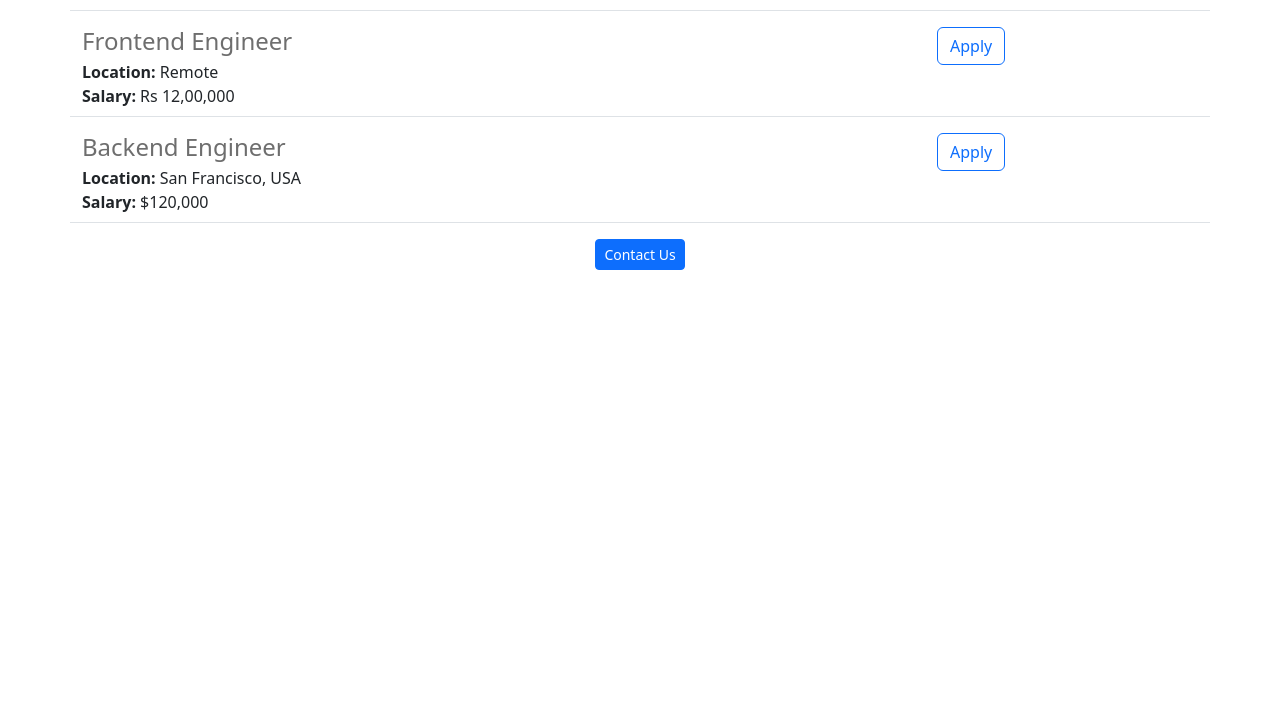
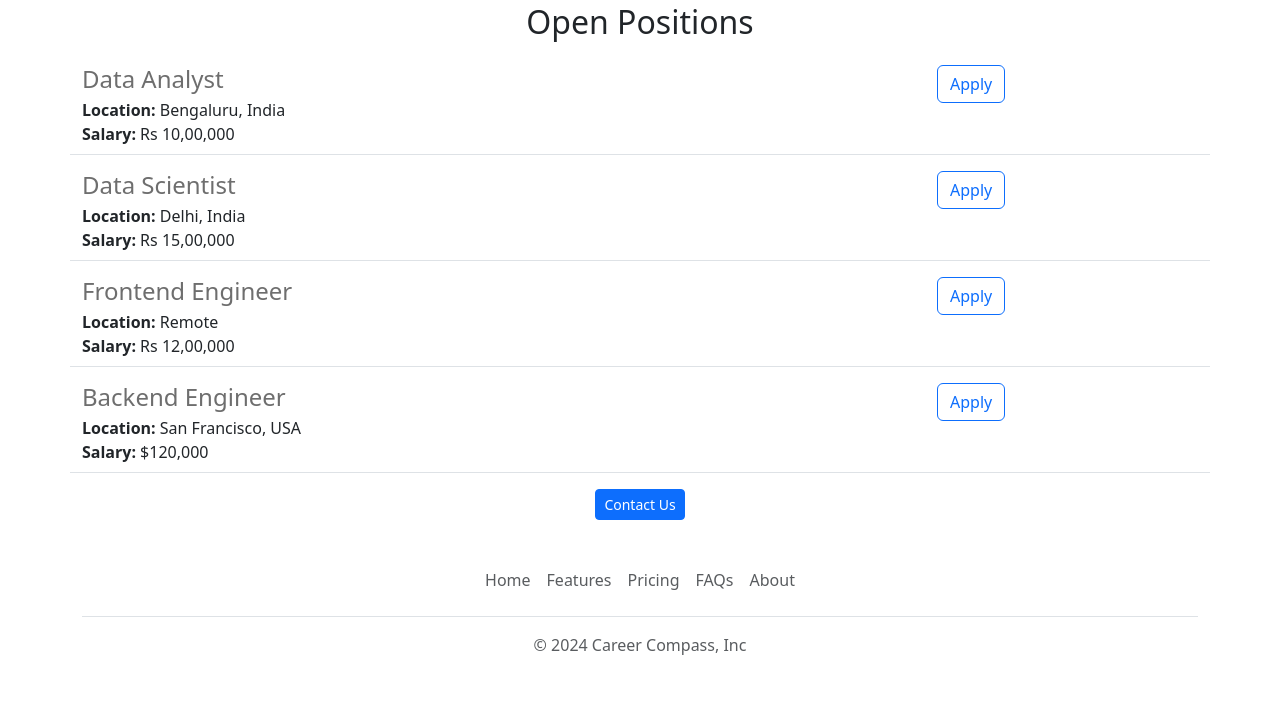
Before and after one commit to akhildalal10/careers-website, a Flask app: page / in a window 1280 px wide. Shown: the part 945-1658 px from the top of the page. Before the commit the page ends 1215 px from the top, so only its background shows below. Run offline with Flask 3, Linux system fonts and the light colour scheme.

Commit message:
added functional improvements

```diff
--- /dev/null
+++ b/templates/footer.html
@@ -0,0 +1,12 @@
+<div class="container">
+    <footer class="py-3 my-4">
+      <ul class="nav justify-content-center border-bottom pb-3 mb-3">
+        <li class="nav-item"><a href="#" class="nav-link px-2 text-body-secondary">Home</a></li>
+        <li class="nav-item"><a href="#" class="nav-link px-2 text-body-secondary">Features</a></li>
+        <li class="nav-item"><a href="#" class="nav-link px-2 text-body-secondary">Pricing</a></li>
+        <li class="nav-item"><a href="#" class="nav-link px-2 text-body-secondary">FAQs</a></li>
+        <li class="nav-item"><a href="#" class="nav-link px-2 text-body-secondary">About</a></li>
+      </ul>
+      <p class="text-center text-body-secondary">&copy; 2024 Career Compass, Inc</p>
+    </footer>
+  </div>
--- a/templates/home.html
+++ b/templates/home.html
@@ -41,16 +41,25 @@
         height: 460px;
         width: 100%;
         object-fit: cover;
+        margin-bottom: 16px;
       }
     </style>
   </head>
   <body>
+    {% include 'nav.html' %}
+    <img class="img-fluid" id="banner"src="http://127.0.0.1:5000/static/banner.jpg"
+      height='300'>
     <div class="container" >
      <h1 class="text-center mt-2 mb-4">Career {{company_name}}</h1>
-     <img class="img-fluid" id="banner"src="http://127.0.0.1:5000/static/banner.jpg"
-      height='320'>
-     <h2 class="text-center mt-2 mb-4">About Career Compass</h2>
-     <p>Career Compass is your trusted guide to discovering job opportunities and advancing your career. We specialize in providing up-to-date job postings, career tips, and insights to help individuals make informed decisions and achieve their professional goals. Whether you're a fresh graduate or an experienced professional, Career Compass is here to point you in the right direction.</p>
+     <div class="row" style="margin-bottom: 16px">
+       <div class="col-md-8">
+     <p>Career Compass serves as a bridge between talent and opportunity, empowering individuals to unlock their true potential by providing up-to-date job postings, career tips, and insights tailored to diverse career stages. Whether you're a job seeker, career switcher, or aiming for professional growth, our platform simplifies the job search process with a user-friendly interface and personalized recommendations to help you find roles that align with your skills and aspirations. Beyond job postings, we offer expert guidance on crafting resumes, acing interviews, and building standout professional profiles. Our career tips section is packed with industry insights, workplace advice, and tools to navigate challenges in today’s competitive job market. For employers, Career Compass is a reliable partner in sourcing top talent and fostering meaningful connections. We also host webinars, workshops, and networking events to help individuals expand their horizons and achieve their goals. Join Career Compass to take the first step towards a fulfilling career journey, with the right tools, support, and direction at every turn.
+     </p>
+       </div>
+       <div class="d-none d-md-block col-md-4">
+       <img src="/static/people.jpg" style="height: 320px;border-radius: 10px;">
+       </div>
+    </div>
      <h2 class="text-center mt-2 mb-4">Open Positions</h2>
      <div>
       {% for job in jobs %}
@@ -58,8 +67,10 @@
       {% endfor %}
      </div>
      <div class="text-center">
-     <button class="btn btn-primary btn-sm">Contact Us</button>
+     <a href="mailto:careercompass.ai?subject=Questions%20about%20Job%20Openings&body=My%20Name%3A%20%3Cyour%20name%20here%3E%0D%0A%0D%0AMy%20Question%3A%20%3Center%20question%20here%3E" class="btn btn-primary btn-sm">Contact Us</a>
      </div>
     </div>
+    {% include 'footer.html' %}
   </body>
+
 </html>
--- a/templates/jobitem.html
+++ b/templates/jobitem.html
@@ -11,7 +11,7 @@
         {% endif %}
     </div>
     <div class="col-3">
-    <button type="button" class="btn btn-outline-primary">Apply</button>
+    <a href="mailto:careercompass.ai?subject=Applied%20for%20{{job['title']}}&body=My%20Name%3A%20%3Cyour%20name%20here%3E%0D%0A%0D%0AMy%20Resume%20link%3A%20%3Cyour%20resume%20link%3E%0D%0A%0D%0AMY%20LinkedIn%20link%3A%20%3Cyour%20LinkedIn%20link%3E" type="button" class="btn btn-outline-primary">Apply</a>
     </div>
 
 
--- /dev/null
+++ b/templates/nav.html
@@ -0,0 +1,9 @@
+<nav class="navbar shadow-sm fixed-top bg-white">
+    <div class="container-fluid">
+      <a class="navbar-brand" href="#">
+        <img src="/static/logo.svg" alt="Logo" width="30" height="24" class="d-inline-block align-text-top">
+        Career Compass
+      </a>
+    </div>
+  </nav>
+  <div style=" height: 56px;"></div>
```
Also changed, not shown: static/logo.svg (added), 1 other file.
